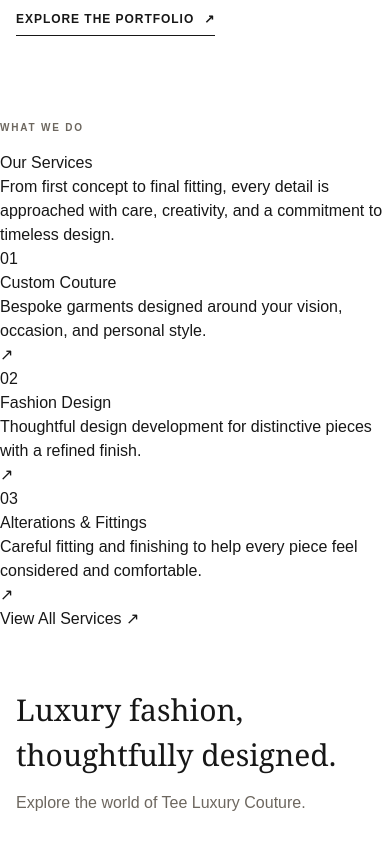
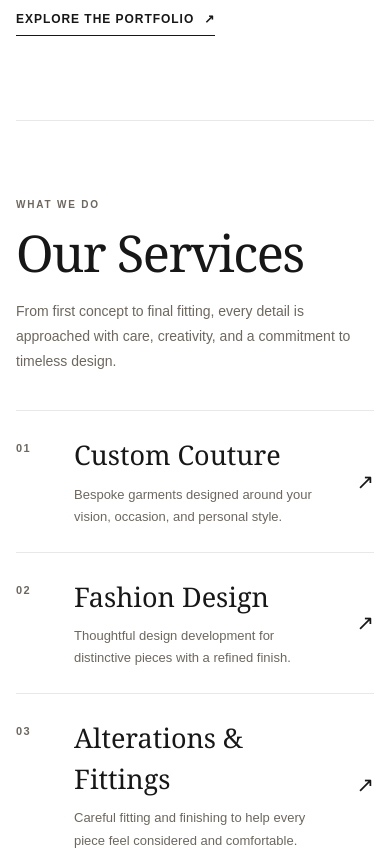
Before and after one commit to Thomas302-star/Tee-Luxury-couture, a Next.js app: page / in a window 390 px wide. Shown: the part 2960-3810 px from the top of the page. Built offline with nearby package versions, Linux system fonts and the light colour scheme.

Commit message:
Style Services section

```diff
--- a/app/globals.css
+++ b/app/globals.css
@@ -59,6 +59,21 @@
 .featured-link { display: inline-flex; align-items: center; gap: 10px; margin-top: 48px; padding-bottom: 7px; border-bottom: 1px solid #171717; font-size: 12px; font-weight: 700; letter-spacing: .08em; text-transform: uppercase; transition: opacity 160ms ease; }
 .featured-link:hover { opacity: .6; }
 
+.services { width: min(1200px, calc(100% - 40px)); margin: 0 auto; padding: 110px 0 120px; border-top: 1px solid var(--border); }
+.services-heading { display: flex; align-items: end; justify-content: space-between; gap: 60px; margin-bottom: 52px; }
+.services-heading h2 { margin: 0; font-family: Georgia, "Times New Roman", serif; font-size: clamp(42px,5vw,64px); font-weight: 400; letter-spacing: -.03em; line-height: 1; }
+.services-intro { max-width: 410px; margin: 0; color: var(--muted); font-size: 14px; line-height: 1.8; }
+.services-list { border-top: 1px solid var(--border); }
+.service-item { display: grid; grid-template-columns: 80px minmax(0,1fr) 40px; align-items: center; gap: 32px; padding: 30px 0; border-bottom: 1px solid var(--border); transition: padding 180ms ease; }
+.service-item:hover { padding-left: 10px; padding-right: 10px; }
+.service-number { align-self: start; padding-top: 5px; color: var(--muted); font-size: 11px; font-weight: 700; letter-spacing: .12em; }
+.service-copy h3 { margin: 0; font-family: Georgia, "Times New Roman", serif; font-size: clamp(25px,3vw,34px); font-weight: 400; }
+.service-copy p { max-width: 600px; margin: 8px 0 0; color: var(--muted); font-size: 14px; line-height: 1.7; }
+.service-arrow { justify-self: end; font-size: 21px; transition: transform 180ms ease; }
+.service-item:hover .service-arrow { transform: translate(3px,-3px); }
+.services-link { display: inline-flex; align-items: center; gap: 10px; margin-top: 44px; padding-bottom: 7px; border-bottom: 1px solid #171717; font-size: 12px; font-weight: 700; letter-spacing: .08em; text-transform: uppercase; transition: opacity 160ms ease; }
+.services-link:hover { opacity: .6; }
+
 .page-content { width: min(1200px, calc(100% - 40px)); margin: 0 auto; padding: 80px 0; }
 .page-content h2 { margin: 0; font-family: Georgia, "Times New Roman", serif; font-size: clamp(30px,4vw,48px); font-weight: 400; }
 .page-content p { margin: 12px 0 0; color: var(--muted); line-height: 1.7; }
@@ -83,5 +98,14 @@
   .design-image { aspect-ratio: .9; }
   .design-details h3 { font-size: 25px; }
   .featured-link { margin-top: 42px; }
+  .services { width: min(100% - 32px,1200px); padding: 76px 0 84px; }
+  .services-heading { display: block; margin-bottom: 36px; }
+  .services-heading h2 { font-size: clamp(42px,13vw,58px); }
+  .services-intro { margin-top: 20px; max-width: 460px; }
+  .service-item { grid-template-columns: 42px minmax(0,1fr) 24px; gap: 16px; padding: 24px 0; }
+  .service-item:hover { padding-left: 4px; padding-right: 4px; }
+  .service-copy h3 { font-size: 27px; }
+  .service-copy p { font-size: 13px; }
+  .services-link { margin-top: 38px; }
   .page-content { width: min(100% - 32px,1200px); padding: 56px 0; }
 }
```
